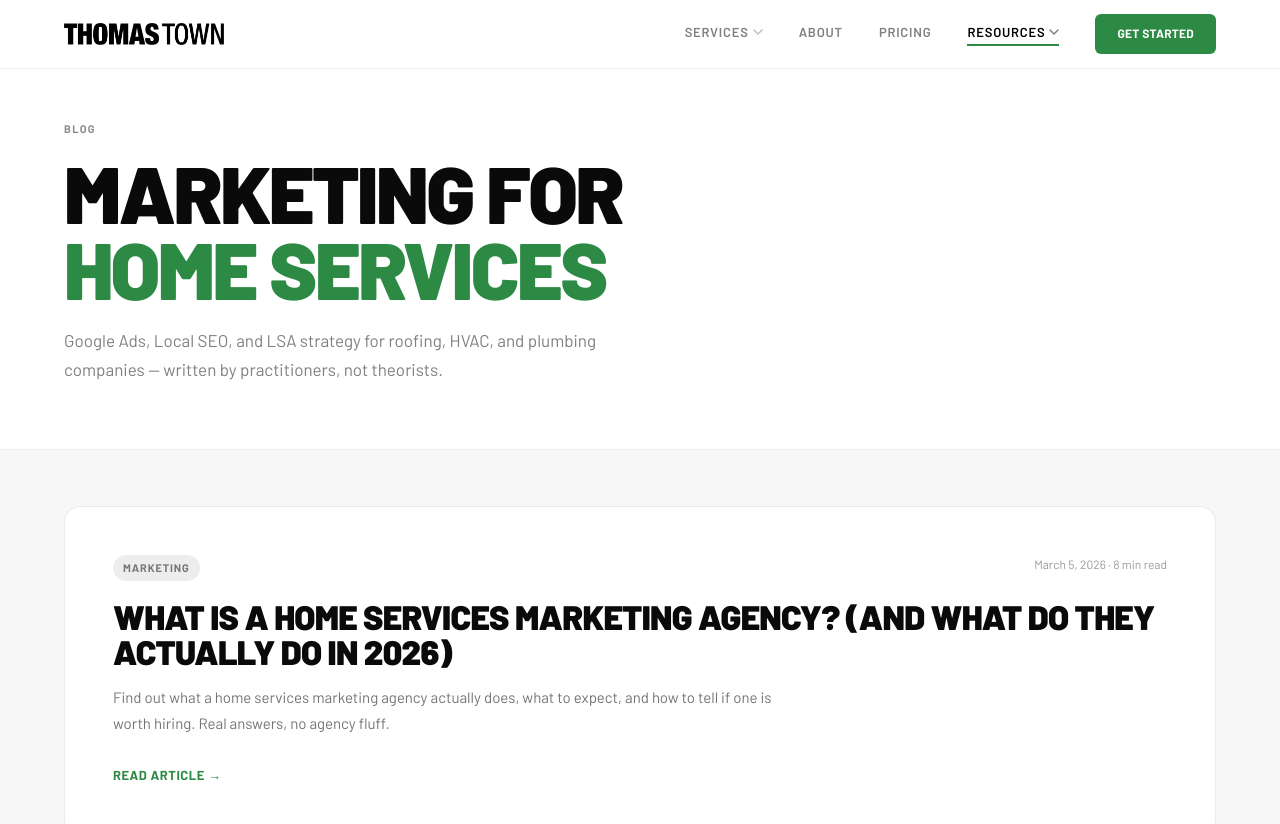
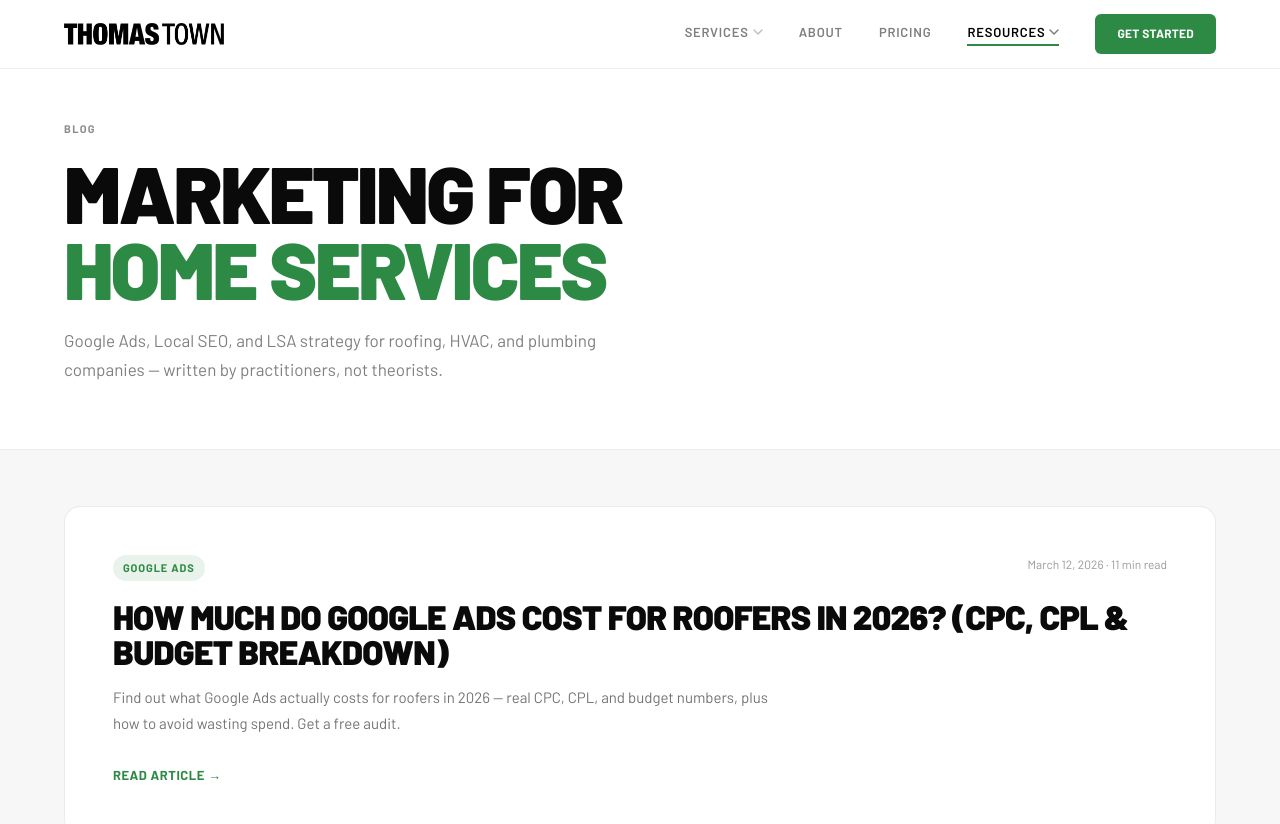
Before and after one commit to webberossi89/thomas-town-digital, a Next.js app: page /blog in a window 1280 px wide. Shown: the top 824 px of the page. Built offline with nearby package versions, Linux system fonts and the light colour scheme.

Commit message:
SEO: update blog listing for 'google-ads-cost-roofers'

```diff
--- a/app/blog/page.tsx
+++ b/app/blog/page.tsx
@@ -7,6 +7,15 @@ export const metadata: Metadata = {
 };
 
 const posts = [
+  {
+    category: "Google Ads",
+    title: "How Much Do Google Ads Cost for Roofers in 2026? (CPC, CPL & Budget Breakdown)",
+    summary: "Find out what Google Ads actually costs for roofers in 2026 — real CPC, CPL, and budget numbers, plus how to avoid wasting spend. Get a free audit.",
+    date: "March 12, 2026",
+    dateISO: "2026-03-12",
+    readTime: "11 min read",
+    slug: "google-ads-cost-roofers",
+  },
   {
     category: "Marketing",
     title: "What Is a Home Services Marketing Agency? (And What Do They Actually Do in 2026)",
```
